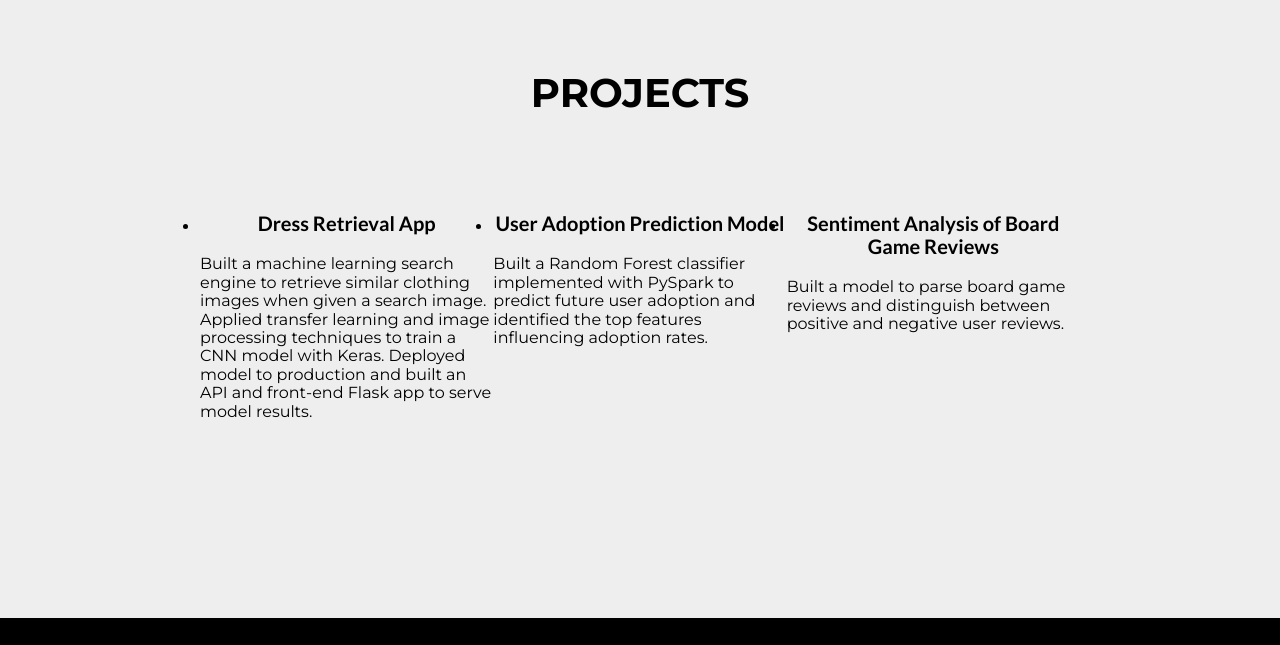
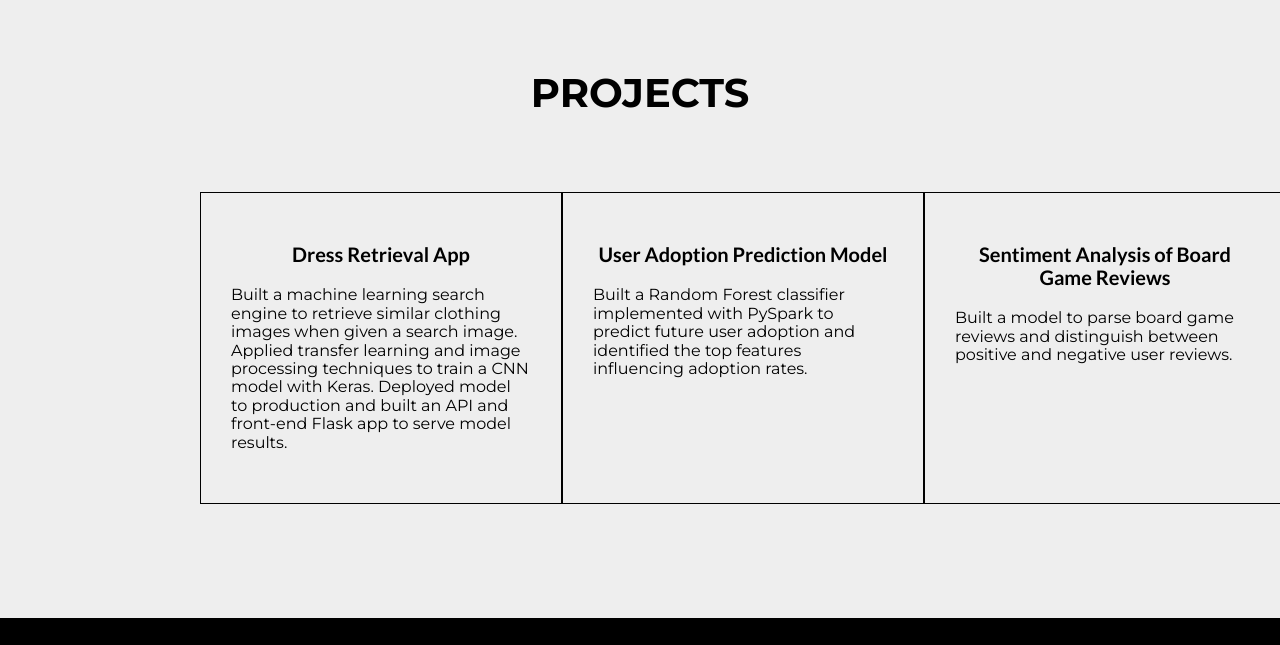
Before and after one commit to jushih/website, a plain HTML site: page index.html in a window 1280 px wide. Shown: the part 710-1355 px from the top of the page. Drawn offline with nearby package versions, Linux system fonts and the light colour scheme.

Commit message:
Update style.css

```diff
--- a/style.css
+++ b/style.css
@@ -108,6 +108,17 @@ ul {
   font-family: Lato, Arial;
 }
 
+ul li {
+    display: inline-block;
+    vertical-align: top;
+    width: 300px;
+    min-height: 250px;
+    border: 1px solid #000;
+    display: inline-block;
+    padding: 30px;
+    overflow: auto;
+}
+
 footer {
   padding: 50px 0;
   background-color: #000;
```
